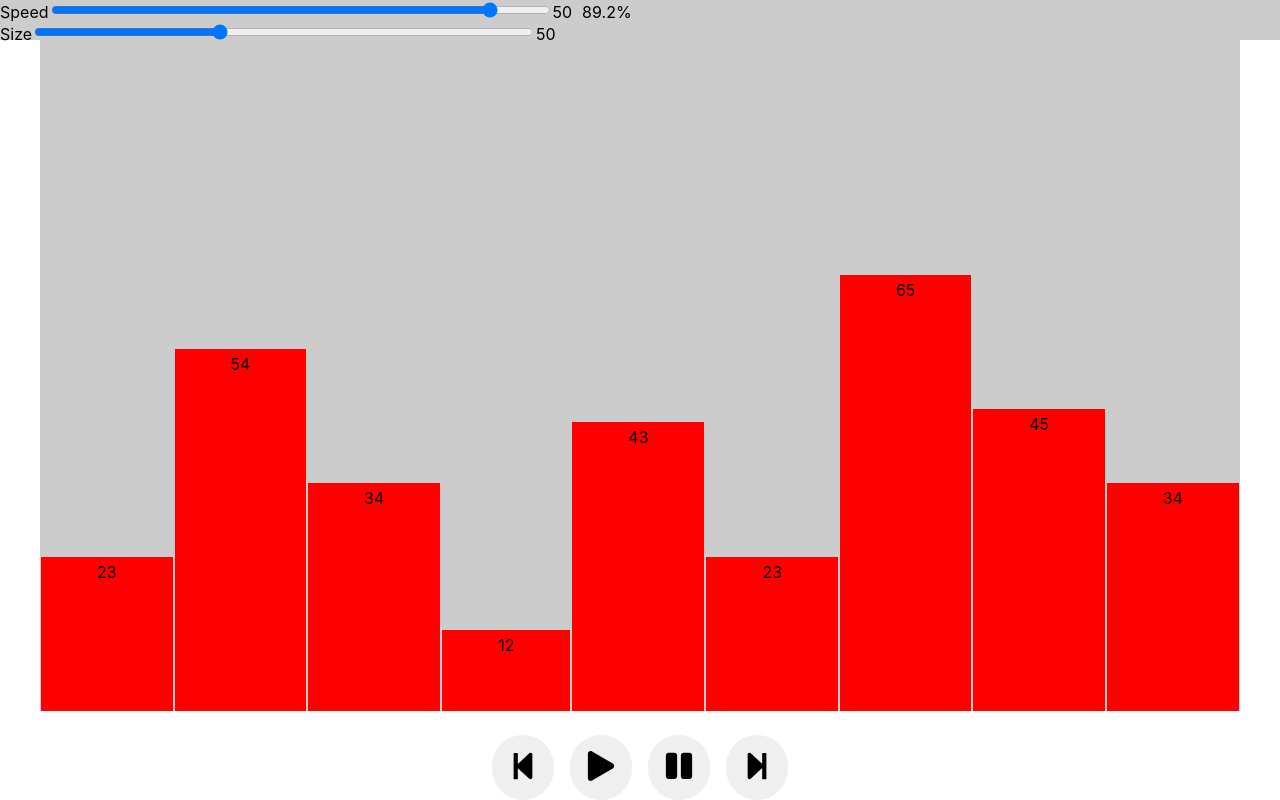
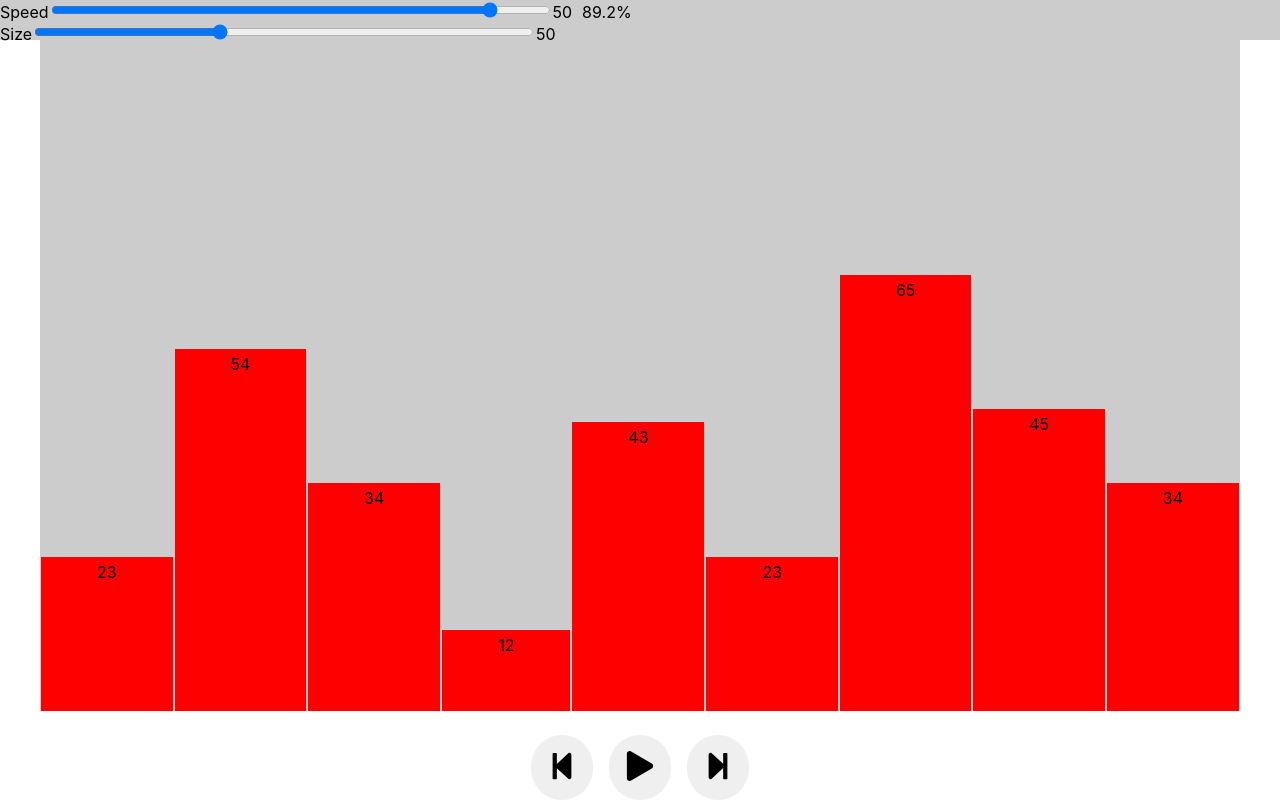
Before and after one commit to alsersan/sorting-visualizer, a React (Create React App) app: page / in a window 1280 px wide. Built offline with nearby package versions, Linux system fonts and the light colour scheme.

Commit message:
Added conditional rendering on play/pause button

```diff
--- a/src/App.js
+++ b/src/App.js
@@ -23,7 +23,7 @@ const App = () => {
   const [speed, setSpeed] = useState(50);
   const [size, setSize] = useState(50);
   const [array, setArray] = useState([]);
-  const [start, setStart] = useState(false);
+  const [isRunning, setIsRunning] = useState(false);
   const [isSorted, setIsSorted] = useState(false);
 
   useEffect(() => {
@@ -38,7 +38,7 @@ const App = () => {
   }, [size]);
 
   useEffect(() => {
-    if (start && !isSorted) {
+    if (isRunning && !isSorted) {
       stop();
       recursiveBubbleSort(speed, arrayTest, setIsSorted);
     }
@@ -53,7 +53,8 @@ const App = () => {
           speed={speed}
           array={array}
           arr={arrayTest}
-          setStart={setStart}
+          isRunning={isRunning}
+          setIsRunning={setIsRunning}
           setIsSorted={setIsSorted}
         />
       </Container>
--- a/src/components/ButtonRow.js
+++ b/src/components/ButtonRow.js
@@ -25,29 +25,38 @@ const Button = styled.button`
   margin: 0 0.5rem;
 `;
 
-const ButtonRow = ({ speed, array, arr, setStart, setIsSorted }) => {
+const ButtonRow = ({
+  speed,
+  array,
+  arr,
+  isRunning,
+  setIsRunning,
+  setIsSorted,
+}) => {
   return (
     <StyledButtonRow>
       <Button>
         <FaStepBackward size={30} />
       </Button>
+      {isRunning ? (
+        <Button
+          onClick={() => {
+            stop();
+            setIsRunning(false);
+          }}
+        >
+          <FaPause size={30} />
+        </Button>
+      ) : (
         <Button
           onClick={() => {
             recursiveBubbleSort(speed, arr, setIsSorted);
-          setStart(true);
+            setIsRunning(true);
           }}
         >
           <FaPlay size={30} />
         </Button>
-      {console.log(speed)}
-      <Button
-        onClick={() => {
-          stop();
-          setStart(false);
-        }}
-      >
-        <FaPause size={30} />
-      </Button>
+      )}
       <Button>
         <FaStepForward size={30} />
       </Button>
```
Lines whose indentation alone changed are shown as unchanged.
